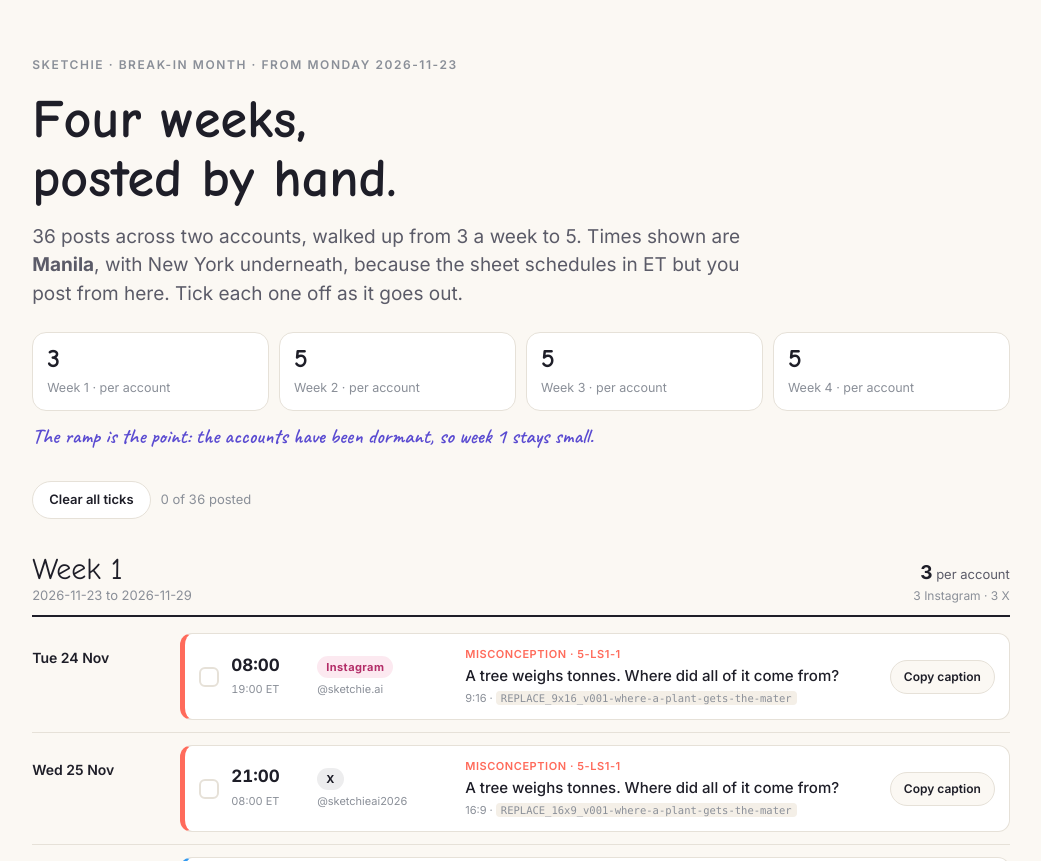
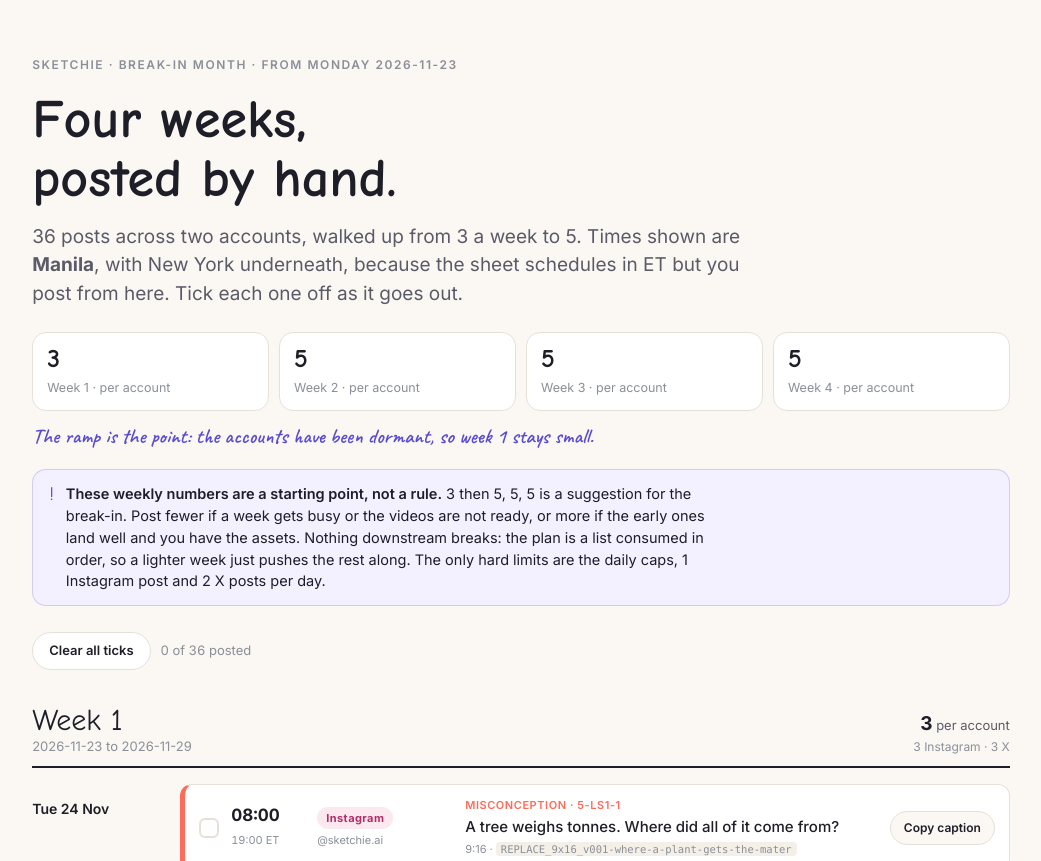
Before and after one commit to SCALEFORGESOLUTIONS/downshift-scaleforge, a plain HTML site: page sketchie-posting-calendar.html in a window 1280 px wide. Shown: the top 861 px of the page, without its empty margins (119-1160 px from the left). Drawn offline with Linux system fonts and the light colour scheme; a web font is replaced by a local one.

Commit message:
Note that the weekly break-in frequency is a starting point
3/5/5/5 is a suggestion, not a rule: fewer in a busy week, more if the
early posts land. The plan is a list consumed in order, so a lighter week
just pushes the rest along. Hard limits stay the daily caps.

Co-Authored-By: Claude Opus 5 <noreply@anthropic.com>

```diff
--- a/sketchie-posting-calendar.html
+++ b/sketchie-posting-calendar.html
@@ -29,6 +29,11 @@ h1{font-family:var(--marker);font-size:clamp(32px,5vw,54px);line-height:1.1;marg
 .lede{font-size:clamp(16px,1.6vw,19px);color:var(--muted);max-width:60ch;margin:0 0 24px;text-wrap:pretty}
 .eyebrow{font-size:12px;font-weight:600;letter-spacing:.13em;text-transform:uppercase;color:var(--graphite);margin:0 0 16px}
 .note{font-family:var(--annotation);font-size:21px;color:var(--violet-deep);padding-bottom:3px;margin:0}
+.caveat{display:flex;gap:12px;align-items:flex-start;background:var(--violet-tint);
+  border:1px solid rgba(108,92,231,.25);border-radius:14px;padding:13px 16px;margin:14px 0 0}
+.caveat b{font-weight:600}
+.caveat p{margin:0;font-size:14.5px;color:var(--ink);max-width:72ch;text-wrap:pretty}
+.caveat .mark{font-family:var(--marker);font-size:19px;line-height:1;color:var(--violet-deep);flex:none;padding-top:2px}
 
 .ramp{display:grid;grid-template-columns:repeat(2,1fr);gap:10px;margin:0 0 10px}
 @media(min-width:720px){.ramp{grid-template-columns:repeat(4,1fr)}}
@@ -113,6 +118,15 @@ footer.foot{margin-top:46px;padding-top:20px;border-top:1px solid var(--line);fo
     <div><b>5</b><span>Week 4 &middot; per account</span></div>
   </div>
   <p class="note">The ramp is the point: the accounts have been dormant, so week 1 stays small.</p>
+
+  <div class="caveat">
+    <span class="mark">!</span>
+    <p><b>These weekly numbers are a starting point, not a rule.</b> 3 then 5, 5, 5 is a
+    suggestion for the break-in. Post fewer if a week gets busy or the videos are not ready,
+    or more if the early ones land well and you have the assets. Nothing downstream breaks:
+    the plan is a list consumed in order, so a lighter week just pushes the rest along. The
+    only hard limits are the daily caps, 1 Instagram post and 2 X posts per day.</p>
+  </div>
 
   <div class="bar">
     <button type="button" id="reset">Clear all ticks</button>
```
